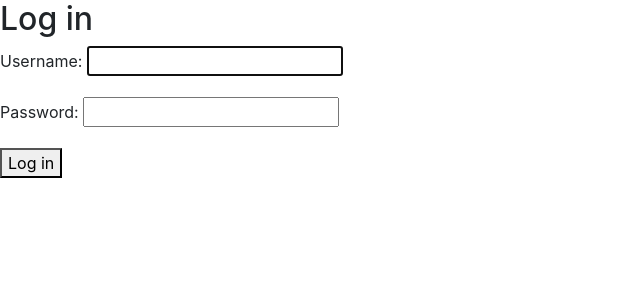
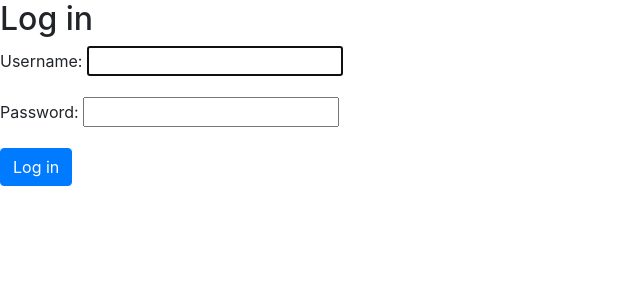
Before and after one commit to tamkmutnb/Gradeguide-Incomplete, a Django app: page /accounts/login/ in a window 1280 px wide. Shown: the part 56-356 px from the top of the page, without its empty margins (0-640 px from the left). Run offline with Django 3.2, Linux system fonts and the light colour scheme; some libraries are stand-ins or nearby versions.

Commit message:
edit signup button

```diff
--- a/lists/templates/registration/login.html
+++ b/lists/templates/registration/login.html
@@ -4,6 +4,6 @@
 <form method="post">
     {% csrf_token %}
     {{ form.as_p}}
-    <button type="submit">Log in</button>
+    <button type="submit" class="btn btn-primary">Log in</button>
 </form>
 {% endblock %}
--- a/lists/templates/registration/signup.html
+++ b/lists/templates/registration/signup.html
@@ -3,7 +3,8 @@
 <form method="post">
     {% csrf_token %}
     {{ form.as_p}}
-    <button type="button" class="btn btn-primary">Sign up</button>
+    <button type="submit" class="btn btn-primary">Sign up</button>
+
 </form>
 
 {% endblock %}
--- a/lists/views.py
+++ b/lists/views.py
@@ -4,13 +4,11 @@ from django.contrib.auth.forms import UserCreationForm
 from django.contrib.auth.models import User
 from .models import Term1,Term2,Term3,Term4,Term5,Term6,Term7,Term8,GPA
 
-
 #this is GradeGuide Page
 from lists.models import Userinfo
 
+def home_page(request):
 
-def home_page(request):
-    data = Term1.objects.all()
     return render(request, 'home.html')
 
 #this is the Real HomePage
@@ -39,7 +37,6 @@ def signup(request):
     return render(request, 'registration/signup.html', {
         'form': form
     })
-
 #this is login page
 def calGrade(request):
     term1 = Term1()
--- a/superlists/urls.py
+++ b/superlists/urls.py
@@ -1,8 +1,8 @@
 from django.conf.urls import url
 from lists import views
-
 from django.urls import path, include
 from django.contrib import admin
+
 
 #from superlists
 
```
